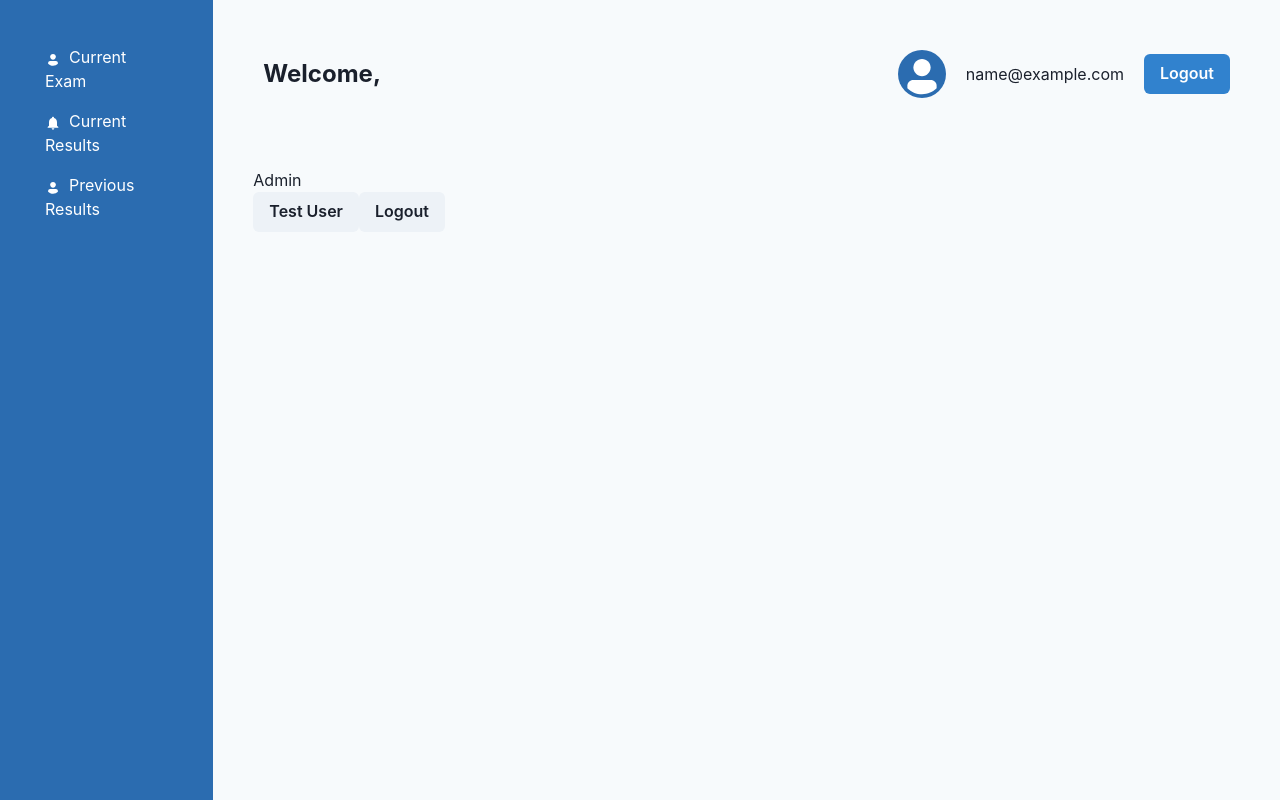
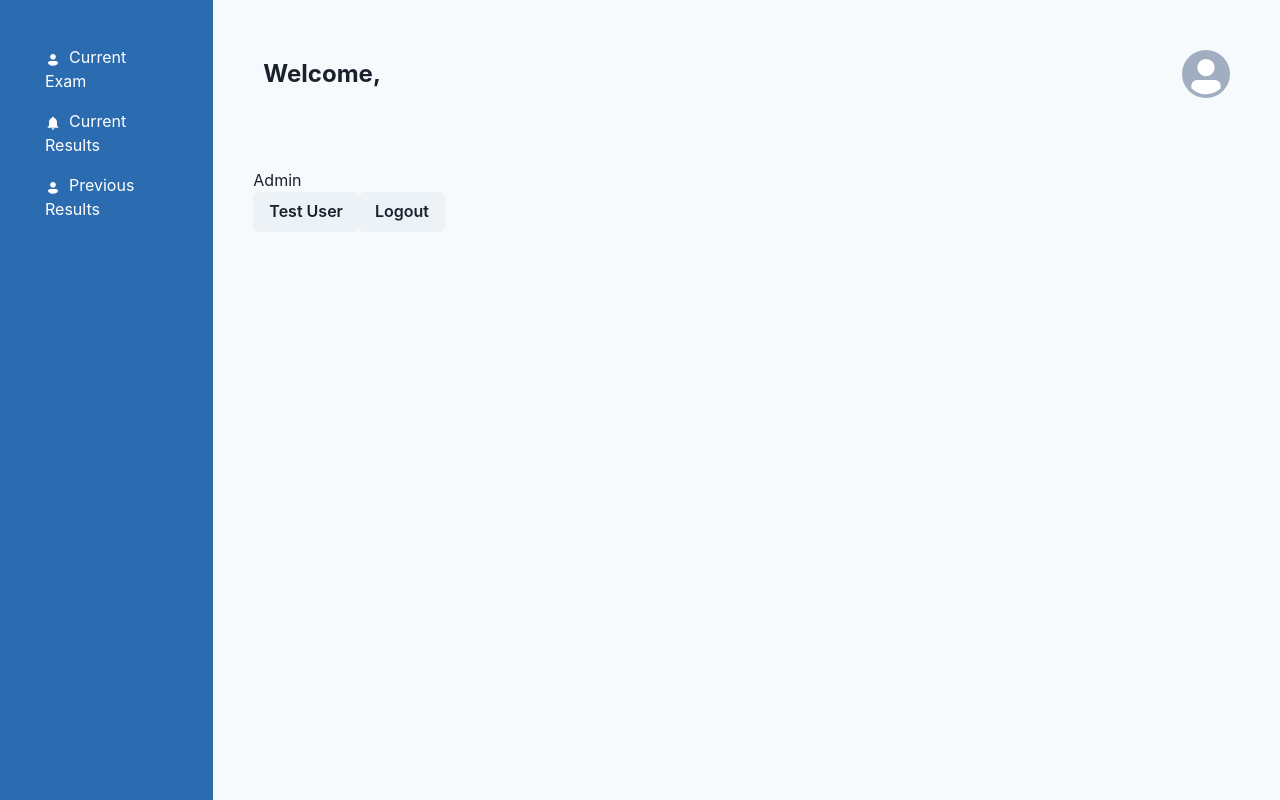
Before and after one commit to caiomarxm/irt_simulator, a React (Vite) app in the folder frontend/: page /admin in a window 1280 px wide. Built offline with nearby package versions, Linux system fonts and the light colour scheme; no server answers; sample sign-in values are in the browser's storage.

Commit message:
feat: adding AvatarMenu

```diff
--- a/frontend/src/components/Navbar.tsx
+++ b/frontend/src/components/Navbar.tsx
@@ -1,34 +1,20 @@
 import {
-  Avatar,
   Flex,
   Heading,
   Spacer,
-  Text,
-  useToast,
-  Button,
 } from "@chakra-ui/react";
-import { UnlockIcon } from "@chakra-ui/icons";
-import useAuth from "../hooks/useAuth";
 import { useEffect, useState } from "react";
 import { UserPublic } from "../client/models/user";
-import { useNavigate } from "react-router-dom";
+import { AvatarMenu } from "./AvatarMenu";
 
 export const Navbar = () => {
-  const toast = useToast();
-  const navigate = useNavigate()
-
-  const { performLogout } = useAuth();
-  const [user, setUser] = useState<UserPublic|null>(null)
+  const [user, setUser] = useState<UserPublic | null>(null);
 
   useEffect(() => {
-    const userString: string = localStorage.getItem('userData') ?? ""
-    const localStorageUserObject = JSON.parse(userString)
-    setUser(localStorageUserObject)
-  }, [])
-
-  const handleAvatarClick = () => {
-    navigate("/profile")
-  }
+    const userString: string = localStorage.getItem("userData") ?? "";
+    const localStorageUserObject = JSON.parse(userString);
+    setUser(localStorageUserObject);
+  }, []);
 
   return (
     <Flex as="nav" p="10px" mb="60px" alignItems="center">
@@ -37,25 +23,7 @@ export const Navbar = () => {
       </Heading>
       <Spacer />
       <Flex wrap="wrap" alignItems="center">
-        <Avatar bg="blue.600" marginRight={5} onClick={handleAvatarClick} _hover={{cursor: "pointer"}}></Avatar>
-        <Text marginRight={5}>{user?.email}</Text>
-        <Button
-          colorScheme="blue"
-          onClick={() => {
-            performLogout();
-            toast({
-              title: "Logged out.",
-              description: "Successfully logged out",
-              duration: 10000,
-              isClosable: true,
-              position: "top",
-              status: "success",
-              icon: <UnlockIcon />,
-            });
-          }}
-        >
-          Logout
-        </Button>
+        <AvatarMenu />
       </Flex>
     </Flex>
   );
```
